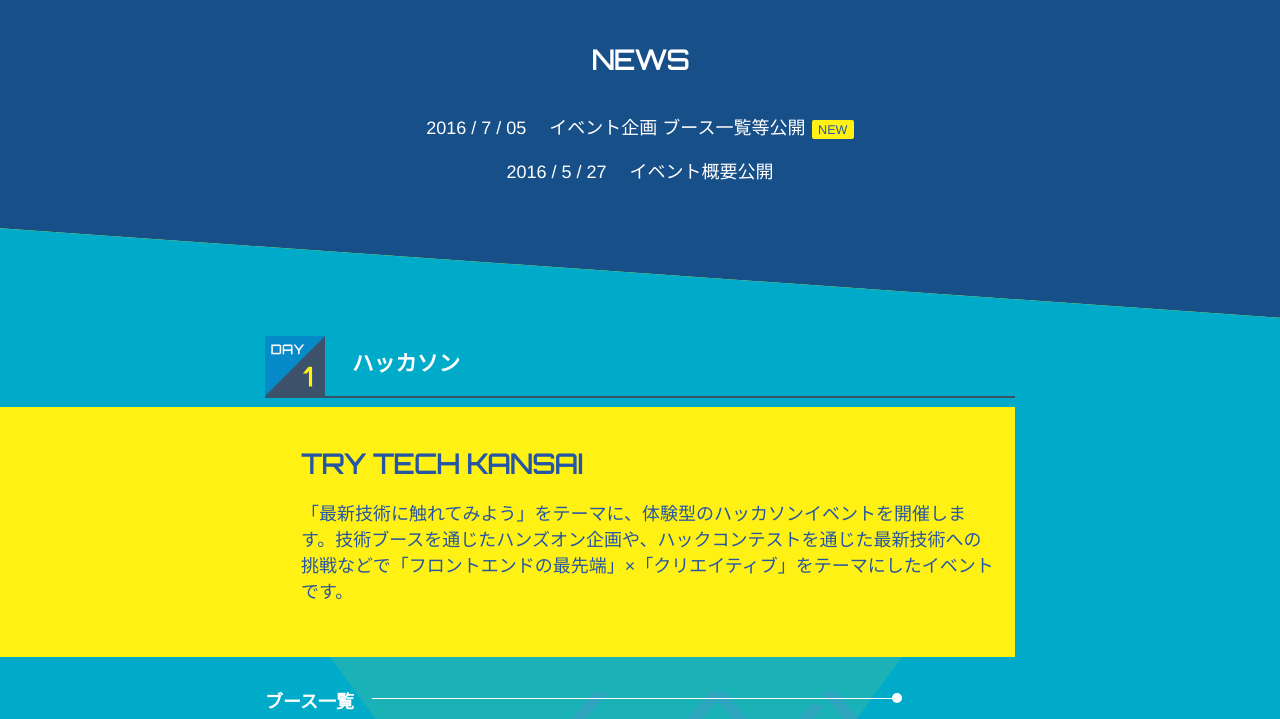
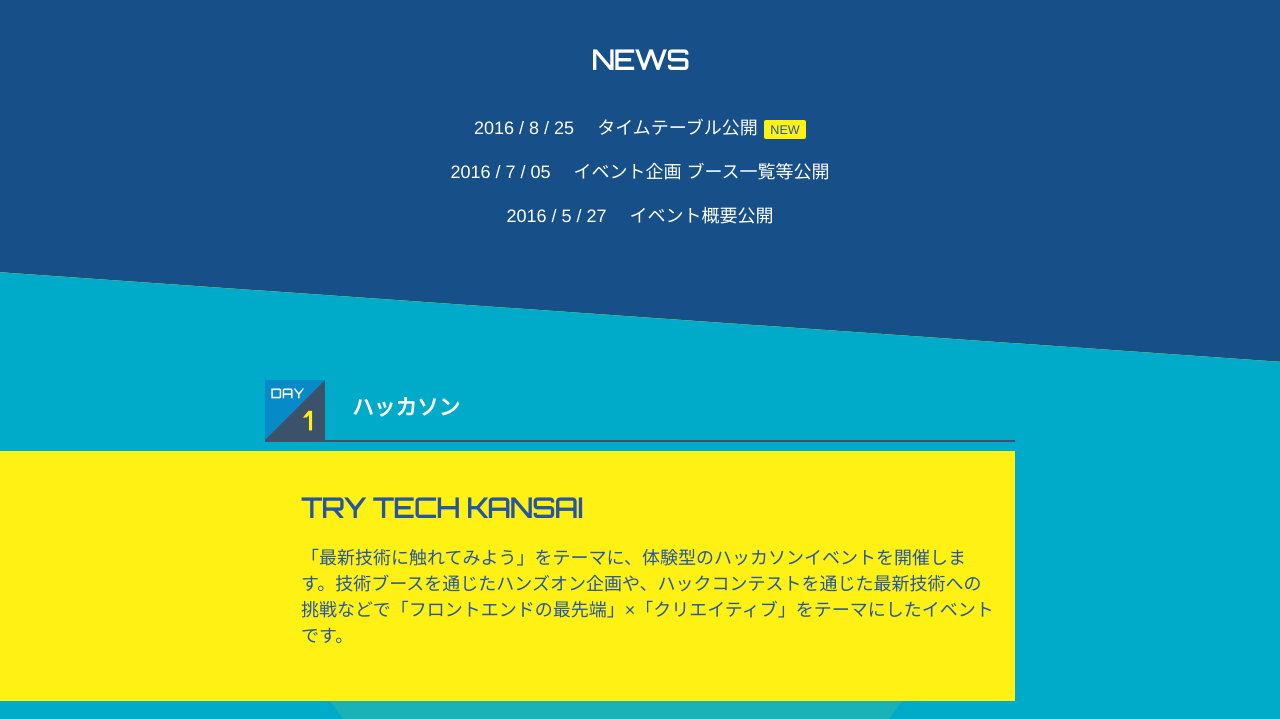
Before and after one commit to kfug/gfo2016, a plain HTML site: page index.html in a window 1280 px wide. Shown: the part 1465-2184 px from the top of the page. Drawn offline with nearby package versions, Linux system fonts and the light colour scheme.

Commit message:
タイムテーブル追加

```diff
--- a/index.html
+++ b/index.html
@@ -54,7 +54,8 @@
     <article id="news-container" class="wow fadeIn">
       <div class="container">
         <h4 class="title">NEWS</h4>
-        <p><span class="date">2016 / 7 / 05</span>  イベント企画 ブース一覧等公開<span class="badge">NEW</span></p>
+        <p><span class="date">2016 / 8 / 25</span>  タイムテーブル公開<span class="badge">NEW</span></p>
+        <p><span class="date">2016 / 7 / 05</span>  イベント企画 ブース一覧等公開</p>
         <p><span class="date">2016 / 5 / 27</span>  イベント概要公開</p>
       </div>
     </article>
```
